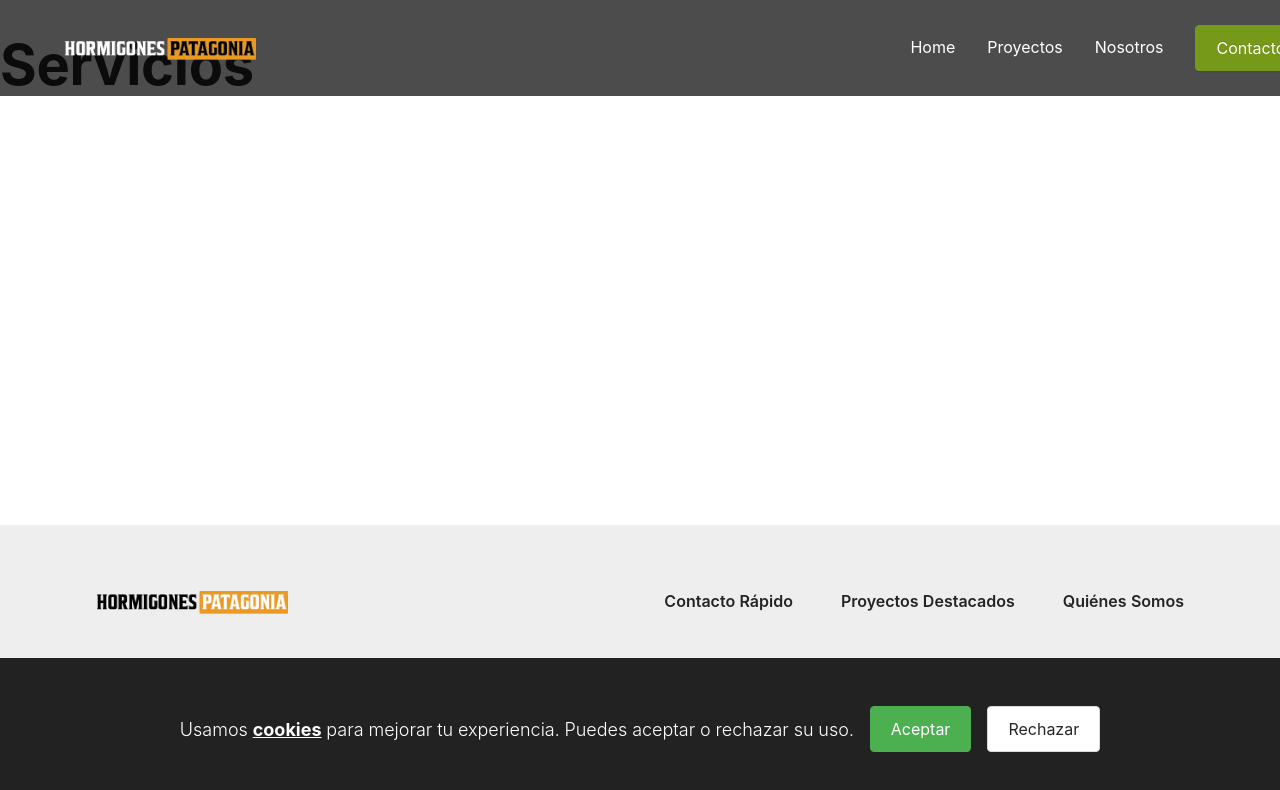
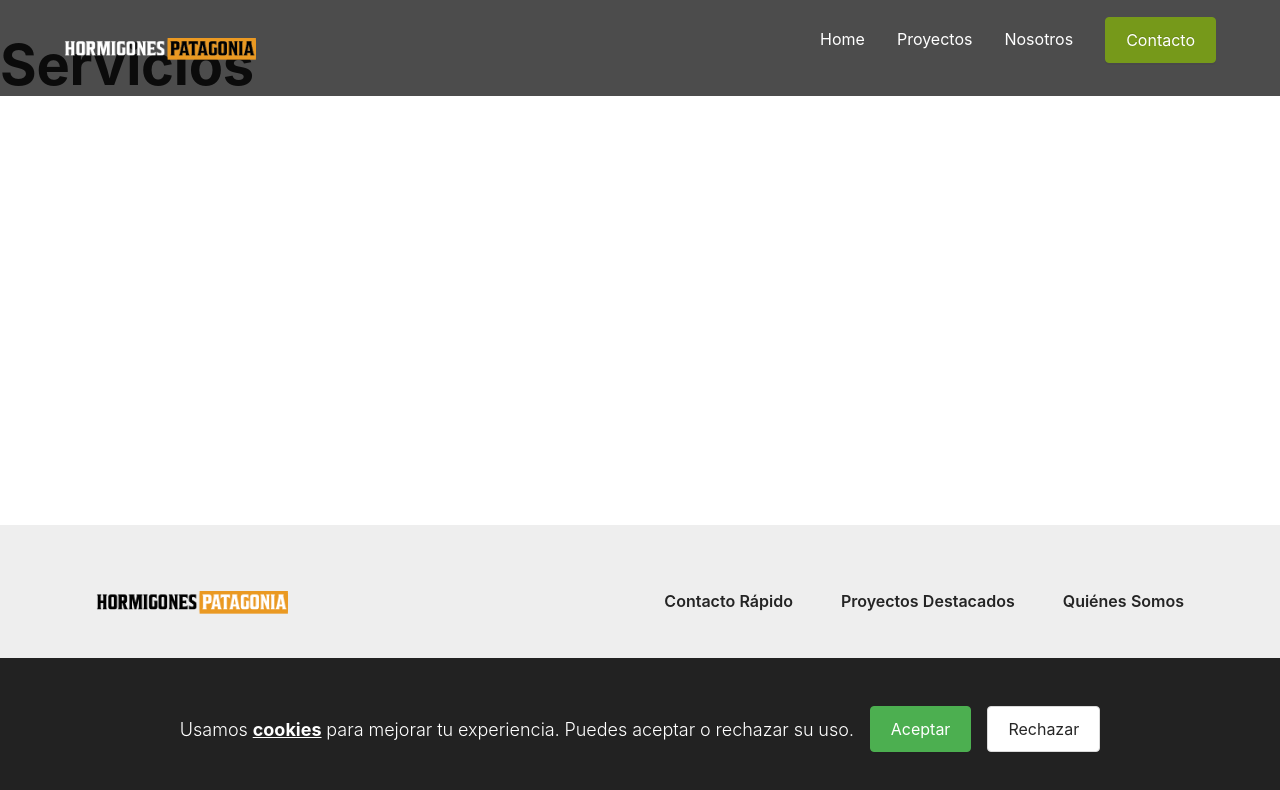
Before and after one commit to BCaceres87/hormigones-patagonia-website, a React (Vite) app: page /services in a window 1280 px wide. Shown: the top 790 px of the page. Built offline with nearby package versions, Linux system fonts and the light colour scheme.

Commit message:
Fix menu on mobile

```diff
--- a/src/components/nav-bar.jsx
+++ b/src/components/nav-bar.jsx
@@ -31,7 +31,7 @@ const NavBar = () => {
       >
         <img className={styles.logo} alt="Patagonia Logo" src={Logo}/>
       </Link>
-      <ul className={styles.list}>
+      <ul className={classNames(styles.list, { [styles.visible]: showMenu })}>
         <li>
           <Link
             activeclass="active"
--- a/src/components/nav-bar.module.scss
+++ b/src/components/nav-bar.module.scss
@@ -29,22 +29,44 @@
 		margin-top: 0;
 	}
 
-	ul {
+	.list {
 		display: none;
+		flex-direction: column;
+		position: absolute;
+		top: 6rem;
+		left: 0;
+		width: 100%;
+		background-color: rgba(0, 0, 0, 0.9);
+		padding: 1rem;
+		gap: 1rem;
+		list-style: none;
+		text-align: center;
+		z-index: 999;
+
 		@include media-large {
 			display: flex;
+			position: static;
+			flex-direction: row;
+			width: auto;
+			background-color: transparent;
 			gap: 2rem;
-			list-style: none;
+			padding: 0;
+		}
+
+		li {
+			display: flex;
 			align-items: center;
-			justify-content: space-around;
-			margin: 0;
-			width: 30%;
+			justify-content: end;
 		}
+	}
+
+	.visible {
+		display: flex;
 	}
 
 	.toggle_menu {
 		display: block;
-		font-size: 2rem;
+		font-size: 1.5rem;
 		cursor: pointer;
 		@include media-large {
 			display: none;
```
